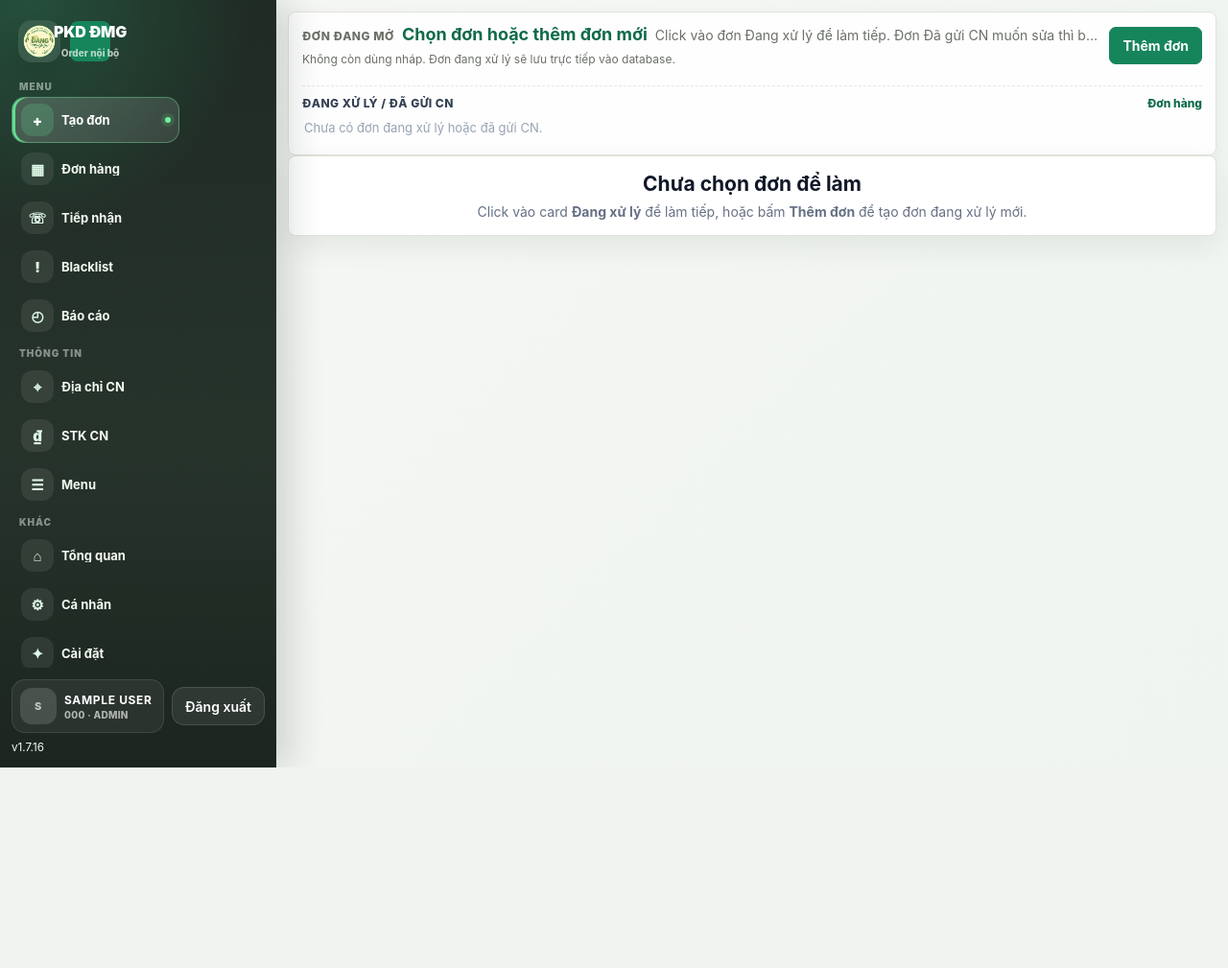
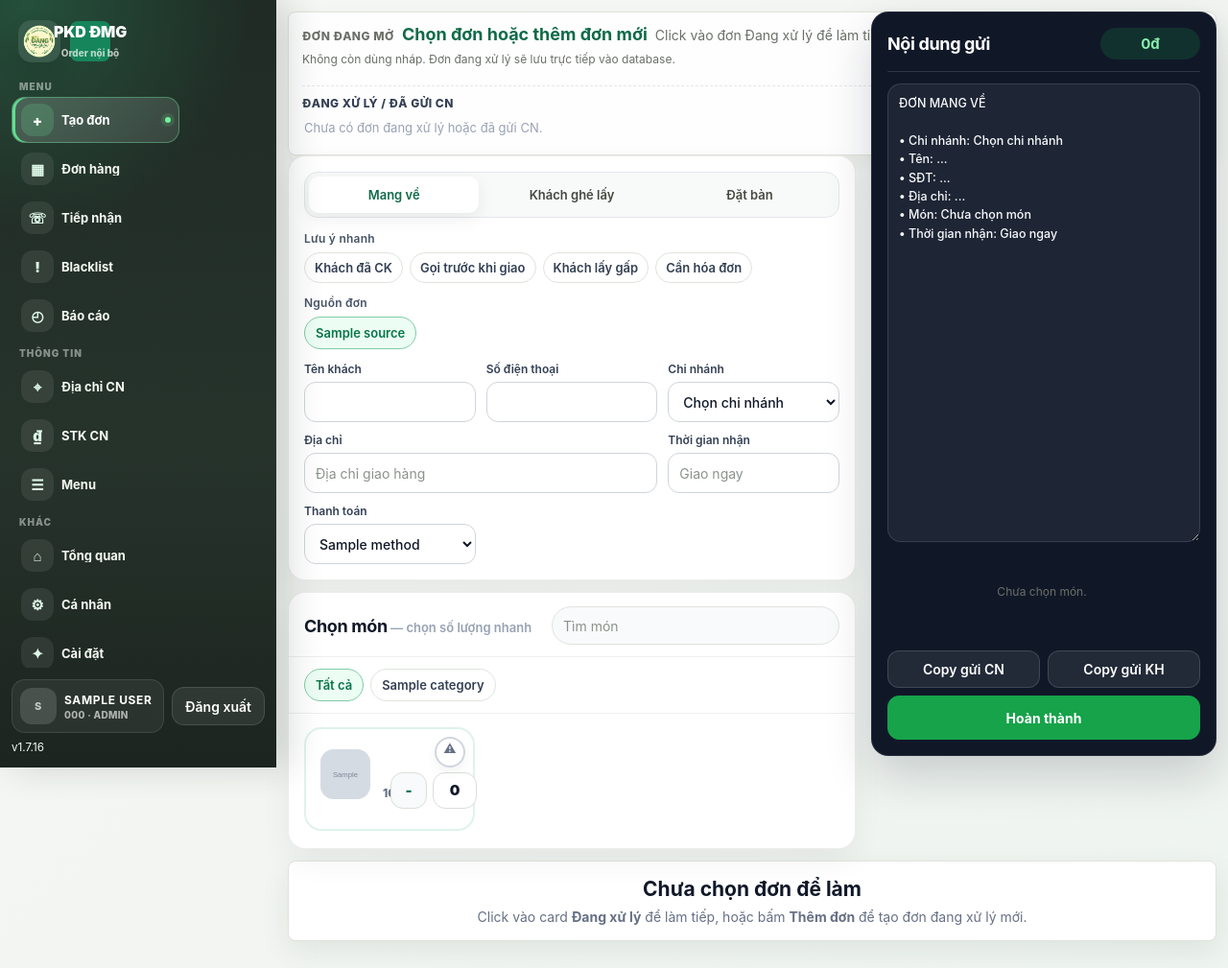
Before and after one commit to tinonguyen15/PKD-DMG, a PHP site: page /orders/create in a window 1280 px wide. Shown: the whole page at 96% size. Before the commit the page ends 800 px from the top, so only its background shows below. Run offline with PHP 8.4, Linux system fonts and the light colour scheme; the visitor is signed in with stand-in values (Sample User, id 1); tables that the repository leaves empty hold one stand-in row (values such as "Sample post"); grey boxes marked "Sample" are stand-in pictures; some libraries are stand-ins or nearby versions.

Commit message:
Enable no-reload order workspace form

```diff
--- a/app/Views/orders/create.php
+++ b/app/Views/orders/create.php
@@ -20,37 +20,23 @@ $sourceCandidate = (int) ($old['source_id'] ?? ($orderPreferences['default_sourc
 $sourceIds = array_map('intval', array_column($sources, 'id'));
 $selectedSource = in_array($sourceCandidate, $sourceIds, true) ? $sourceCandidate : (int) ($sources[0]['id'] ?? 0);
 $paymentAllowedTypes = function (string $name): string {
-    if (in_array($name, ['COD', 'Chuyển khoản'], true)) {
-        return 'delivery';
-    }
-    if (in_array($name, ['Thanh toán khi ghé lấy', 'Đã thanh toán trước'], true)) {
-        return 'pickup';
-    }
-
+    if (in_array($name, ['COD', 'Chuyển khoản'], true)) return 'delivery';
+    if (in_array($name, ['Thanh toán khi ghé lấy', 'Đã thanh toán trước'], true)) return 'pickup';
     return '';
 };
 $allowedPaymentId = function (int $id, string $type) use ($payments, $paymentAllowedTypes): int {
     foreach ($payments as $payment) {
-        if ((int) $payment['id'] === $id && $paymentAllowedTypes($payment['name']) === $type) {
-            return $id;
+        if ((int) $payment['id'] === $id && $paymentAllowedTypes($payment['name']) === $type) return $id;
     }
-    }
-
     return 0;
 };
 $defaultPaymentId = function (string $type) use ($payments, $paymentAllowedTypes, $allowedPaymentId, $orderPreferences): int {
     $preferenceKey = $type === 'pickup' ? 'default_pickup_payment_method_id' : 'default_delivery_payment_method_id';
     $preferred = $allowedPaymentId((int) ($orderPreferences[$preferenceKey] ?? 0), $type);
-    if ($preferred > 0) {
-        return $preferred;
+    if ($preferred > 0) return $preferred;
+    foreach ($payments as $payment) {
+        if ($paymentAllowedTypes($payment['name']) === $type) return (int) $payment['id'];
     }
-
-    foreach ($payments as $payment) {
-        if ($paymentAllowedTypes($payment['name']) === $type) {
-            return (int) $payment['id'];
-        }
-    }
-
     return 0;
 };
 $selectedPaymentCandidate = (int) ($old['payment_method_id'] ?? $defaultPaymentId($selectedType));
@@ -66,7 +52,7 @@ $selectedPayment = $allowedPaymentId($selectedPaymentCandidate, $selectedType) ?
   </div>
 <?php endif; ?>
 
-<form id="order-new-processing-form" method="post" action="<?= e(url('/orders/new-processing')) ?>" hidden>
+<form id="order-new-processing-form" method="post" action="<?= e(url('/orders/new-processing-json')) ?>" hidden data-new-processing-form>
   <?= csrf_field() ?>
 </form>
 
@@ -78,7 +64,7 @@ $selectedPayment = $allowedPaymentId($selectedPaymentCandidate, $selectedType) ?
       <p data-active-draft-info><?= $editingOrderId > 0 ? 'Đơn đang xử lý. Thay đổi sẽ tự lưu, Copy gửi CN để gửi chi nhánh.' : 'Click vào đơn Đang xử lý để làm tiếp. Đơn Đã gửi CN muốn sửa thì bấm icon cây bút.' ?></p>
       <small data-draft-sync-status><?= $editingOrderId > 0 ? 'Đang sửa đơn thật trong hệ thống, không còn dùng nháp.' : 'Không còn dùng nháp. Đơn đang xử lý sẽ lưu trực tiếp vào database.' ?></small>
     </div>
-    <button class="btn primary" type="submit" form="order-new-processing-form">Thêm đơn</button>
+    <button class="btn primary" type="submit" form="order-new-processing-form" data-add-processing-order>Thêm đơn</button>
   </div>
 
   <div class="draft-open-strip">
@@ -87,7 +73,7 @@ $selectedPayment = $allowedPaymentId($selectedPaymentCandidate, $selectedType) ?
         <strong>Đang xử lý / Đã gửi CN</strong>
         <a href="<?= e(url('/orders')) ?>">Đơn hàng</a>
       </div>
-      <div class="open-order-list">
+      <div class="open-order-list" data-open-order-list>
         <?php foreach ($activeOrders as $row): ?>
           <?php
             $status = (string) ($row['workflow_status'] ?? 'processing');
@@ -99,22 +85,23 @@ $selectedPayment = $allowedPaymentId($selectedPaymentCandidate, $selectedType) ?
           ?>
           <article
             class="open-order-card <?= $status === 'sent' ? 'is-sent' : 'is-processing' ?> <?= $isCurrentEdit ? 'is-editing' : '' ?>"
-            <?= $isProcessing ? 'data-open-order-url="' . e(url('/orders/create?edit_order_id=' . (int) $row['id'])) . '"' : '' ?>
+            data-open-order-card
+            data-order-id="<?= (int) $row['id'] ?>"
+            data-edit-data-url="<?= e(url('/orders/' . (int) $row['id'] . '/edit-data')) ?>"
+            data-open-order-url="<?= e(url('/orders/create?edit_order_id=' . (int) $row['id'])) ?>"
           >
             <div class="open-order-main">
               <a href="<?= e(url('/orders/' . (int) $row['id'])) ?>"><?= e($row['order_code']) ?></a>
-              <span><?= $isCurrentEdit ? 'Đang làm' : e($workflowLabels[$status] ?? $status) ?></span>
+              <span data-open-order-status><?= $isCurrentEdit ? 'Đang làm' : e($workflowLabels[$status] ?? $status) ?></span>
             </div>
-            <div class="open-order-meta">
+            <div class="open-order-meta" data-open-order-meta>
               <?= e(trim((string) ($row['customer_name'] ?? '')) ?: 'Chưa nhập tên') ?><?= trim((string) ($row['phone'] ?? '')) !== '' ? ' - ' . e($row['phone']) : '' ?><br>
               <?= e($row['branch_name'] ?: 'Chưa CN') ?> | <?= e($row['source_name'] ?: 'Chưa nguồn') ?>
             </div>
             <div class="open-order-bottom">
-              <b><?= money((int) $row['total']) ?></b>
+              <b data-open-order-total><?= money((int) $row['total']) ?></b>
               <div class="open-order-actions">
-                <?php if ($status === 'sent'): ?>
-                  <button class="btn ghost open-order-edit-btn" type="submit" form="<?= e($reopenFormId) ?>" title="Sửa lại đơn đã gửi CN">✎</button>
-                <?php endif; ?>
+                <button class="btn ghost open-order-edit-btn <?= $status === 'sent' ? '' : 'is-hidden' ?>" type="submit" form="<?= e($reopenFormId) ?>" title="Sửa lại đơn đã gửi CN">✎</button>
                 <button
                   class="btn ghost"
                   type="button"
@@ -125,33 +112,30 @@ $selectedPayment = $allowedPaymentId($selectedPaymentCandidate, $selectedType) ?
                 <button class="btn complete" type="submit" form="<?= e($completeFormId) ?>">Hoàn thành</button>
               </div>
             </div>
-            <?php if ($isProcessing): ?>
-              <small class="open-order-hint">Click card để làm tiếp</small>
-            <?php else: ?>
-              <small class="open-order-hint">Bấm ✎ để chuyển về Đang xử lý và sửa lại</small>
-            <?php endif; ?>
-            <textarea id="<?= e($copyId) ?>" class="active-order-copy" readonly><?= e($row['generated_text'] ?: '') ?></textarea>
+            <small class="open-order-hint" data-open-order-hint><?= $isProcessing ? 'Click card để làm tiếp' : 'Bấm ✎ để chuyển về Đang xử lý và sửa lại' ?></small>
+            <textarea id="<?= e($copyId) ?>" class="active-order-copy" readonly data-open-order-copy><?= e($row['generated_text'] ?: '') ?></textarea>
           </article>
         <?php endforeach; ?>
         <?php if (!$activeOrders): ?>
-          <p class="open-order-empty">Chưa có đơn đang xử lý hoặc đã gửi CN.</p>
+          <p class="open-order-empty" data-open-order-empty>Chưa có đơn đang xử lý hoặc đã gửi CN.</p>
         <?php endif; ?>
       </div>
     </div>
   </div>
 </section>
 
-<?php if ($editingOrderId > 0): ?>
 <script type="application/json" data-order-preferences><?= json_encode($orderPreferences, JSON_UNESCAPED_UNICODE | JSON_HEX_TAG | JSON_HEX_APOS | JSON_HEX_AMP | JSON_HEX_QUOT) ?></script>
 <script type="application/json" data-order-drafts>[]</script>
 
 <form
-    class="order-layout"
+  class="order-layout order-workspace-form <?= $editingOrderId > 0 ? '' : 'is-workspace-hidden' ?>"
   method="post"
   action="<?= e(url('/orders')) ?>"
   data-order-create
-    data-order-editing="1"
-    data-edit-order-code="<?= e($editingOrderCode ?: ('#' . $editingOrderId)) ?>"
+  data-order-workspace-form
+  data-order-editing="<?= $editingOrderId > 0 ? '1' : '0' ?>"
+  data-edit-order-code="<?= e($editingOrderCode ?: ($editingOrderId > 0 ? '#' . $editingOrderId : '')) ?>"
+  data-current-order-id="<?= $editingOrderId ?>"
   data-draft-save-url=""
   data-drafts-url=""
   data-customer-lookup-url="<?= e(url('/orders/customer-lookup')) ?>"
@@ -164,16 +148,13 @@ $selectedPayment = $allowedPaymentId($selectedPaymentCandidate, $selectedType) ?
 
   <section class="panel order-form-panel">
     <div class="section-head">
-        <h2>Làm tiếp đơn <?= e($editingOrderCode ?: ('#' . $editingOrderId)) ?></h2>
+      <h2 data-workspace-title><?= $editingOrderId > 0 ? 'Làm tiếp đơn ' . e($editingOrderCode ?: ('#' . $editingOrderId)) : 'Chưa chọn đơn' ?></h2>
       <a class="btn ghost" href="<?= e(url('/orders')) ?>">Đơn hàng</a>
     </div>
 
     <div class="segmented">
       <?php foreach (['delivery' => 'Mang về', 'pickup' => 'Khách ghé lấy', 'booking' => 'Đặt bàn'] as $type => $label): ?>
-          <label>
-            <input type="radio" name="order_type" value="<?= e($type) ?>" <?= $selectedType === $type ? 'checked' : '' ?>>
-            <span><?= e($label) ?></span>
-          </label>
+        <label><input type="radio" name="order_type" value="<?= e($type) ?>" <?= $selectedType === $type ? 'checked' : '' ?>><span><?= e($label) ?></span></label>
       <?php endforeach; ?>
     </div>
 
@@ -182,10 +163,7 @@ $selectedPayment = $allowedPaymentId($selectedPaymentCandidate, $selectedType) ?
         <span>Lưu ý nhanh</span>
         <div class="chip-select compact">
           <?php foreach ($quickNoticeLabels as $key => $label): ?>
-              <label>
-                <input type="checkbox" name="quick_notices[]" value="<?= e($key) ?>" <?= in_array($key, $selectedQuickNotices, true) ? 'checked' : '' ?>>
-                <span><?= e($label) ?></span>
-              </label>
+            <label><input type="checkbox" name="quick_notices[]" value="<?= e($key) ?>" <?= in_array($key, $selectedQuickNotices, true) ? 'checked' : '' ?>><span><?= e($label) ?></span></label>
           <?php endforeach; ?>
         </div>
       </div>
@@ -195,21 +173,14 @@ $selectedPayment = $allowedPaymentId($selectedPaymentCandidate, $selectedType) ?
       <span>Nguồn đơn</span>
       <div class="chip-select">
         <?php foreach ($sources as $source): ?>
-            <label>
-              <input type="radio" name="source_id" value="<?= (int) $source['id'] ?>" <?= $selectedSource === (int) $source['id'] ? 'checked' : '' ?>>
-              <span><?= e($source['name']) ?></span>
-            </label>
+          <label><input type="radio" name="source_id" value="<?= (int) $source['id'] ?>" <?= $selectedSource === (int) $source['id'] ? 'checked' : '' ?>><span><?= e($source['name']) ?></span></label>
         <?php endforeach; ?>
       </div>
     </div>
 
     <div class="form-grid order-info-grid">
-        <label>Tên khách
-          <input name="customer_name" value="<?= e($old['customer_name'] ?? '') ?>" required>
-        </label>
-        <label>Số điện thoại
-          <input name="phone" value="<?= e($old['phone'] ?? '') ?>" data-customer-phone autocomplete="tel" required>
-        </label>
+      <label>Tên khách<input name="customer_name" value="<?= e($old['customer_name'] ?? '') ?>" required></label>
+      <label>Số điện thoại<input name="phone" value="<?= e($old['phone'] ?? '') ?>" data-customer-phone autocomplete="tel" required></label>
       <label>Chi nhánh
         <select name="branch_id" data-branch-select required>
           <option value="">Chọn chi nhánh</option>
@@ -218,15 +189,9 @@ $selectedPayment = $allowedPaymentId($selectedPaymentCandidate, $selectedType) ?
           <?php endforeach; ?>
         </select>
       </label>
-        <label data-booking-field>Số lượng khách
-          <input type="number" min="1" name="guest_count" value="<?= e($old['guest_count'] ?? '') ?>" placeholder="Ví dụ: 5">
-        </label>
-        <label class="wide" data-address-field>Địa chỉ
-          <input name="address" value="<?= e($old['address'] ?? '') ?>" placeholder="Địa chỉ giao hàng">
-        </label>
-        <label data-time-label>Thời gian nhận
-          <input name="receive_time" value="<?= e($old['receive_time'] ?? '') ?>" placeholder="Giao ngay">
-        </label>
+      <label data-booking-field>Số lượng khách<input type="number" min="1" name="guest_count" value="<?= e($old['guest_count'] ?? '') ?>" placeholder="Ví dụ: 5"></label>
+      <label class="wide" data-address-field>Địa chỉ<input name="address" value="<?= e($old['address'] ?? '') ?>" placeholder="Địa chỉ giao hàng"></label>
+      <label data-time-label>Thời gian nhận<input name="receive_time" value="<?= e($old['receive_time'] ?? '') ?>" placeholder="Giao ngay"></label>
       <label data-payment-field>Thanh toán
         <select name="payment_method_id" required>
           <?php foreach ($payments as $payment): ?>
@@ -235,36 +200,21 @@ $selectedPayment = $allowedPaymentId($selectedPaymentCandidate, $selectedType) ?
           <?php endforeach; ?>
         </select>
       </label>
-        <label class="wide" data-booking-note-field>Ghi chú đặt bàn
-          <input name="note" value="<?= e($old['note'] ?? '') ?>" placeholder="Ví dụ: Phòng lạnh">
-        </label>
+      <label class="wide" data-booking-note-field>Ghi chú đặt bàn<input name="note" value="<?= e($old['note'] ?? '') ?>" placeholder="Ví dụ: Phòng lạnh"></label>
     </div>
 
     <div class="customer-insight" data-customer-insight hidden>
-        <div class="customer-insight__head">
-          <div>
-            <span data-customer-status>Đang tra cứu</span>
-            <strong data-customer-title>Lịch sử khách hàng</strong>
-          </div>
-          <button class="btn ghost small-btn" type="button" data-customer-fill hidden>Dùng thông tin cũ</button>
-        </div>
+      <div class="customer-insight__head"><div><span data-customer-status>Đang tra cứu</span><strong data-customer-title>Lịch sử khách hàng</strong></div><button class="btn ghost small-btn" type="button" data-customer-fill hidden>Dùng thông tin cũ</button></div>
       <div class="customer-warning" data-customer-warning hidden></div>
       <div class="customer-metrics" data-customer-metrics></div>
       <div class="customer-last" data-customer-last></div>
       <div class="customer-orders" data-customer-orders></div>
-        <div class="customer-blacklist-actions">
-          <input data-customer-blacklist-reason placeholder="Lý do blacklist, ví dụ: boom hàng nhiều lần">
-          <button class="btn danger" type="button" data-customer-blacklist-add>Thêm blacklist</button>
-          <button class="btn ghost" type="button" data-customer-blacklist-remove hidden>Gỡ blacklist</button>
-        </div>
+      <div class="customer-blacklist-actions"><input data-customer-blacklist-reason placeholder="Lý do blacklist, ví dụ: boom hàng nhiều lần"><button class="btn danger" type="button" data-customer-blacklist-add>Thêm blacklist</button><button class="btn ghost" type="button" data-customer-blacklist-remove hidden>Gỡ blacklist</button></div>
     </div>
   </section>
 
   <section class="panel menu-panel" data-menu-panel>
-      <div class="section-head">
-        <h2>Chọn món</h2>
-        <input class="search compact" data-menu-search placeholder="Tìm món">
-      </div>
+    <div class="section-head"><h2>Chọn món</h2><input class="search compact" data-menu-search placeholder="Tìm món"></div>
     <div class="chip-row">
       <button type="button" class="chip active" data-category-filter="all">Tất cả</button>
       <?php foreach ($categories as $category): ?>
@@ -274,46 +224,20 @@ $selectedPayment = $allowedPaymentId($selectedPaymentCandidate, $selectedType) ?
     <div class="menu-grid">
       <?php foreach ($items as $item): ?>
         <?php $qty = (int) ($oldItems[$item['id']] ?? 0); ?>
-          <article class="menu-card"
-            data-menu-card
-            data-category="<?= e($item['category_slug']) ?>"
-            data-name="<?= e($item['name'] . ' ' . $item['branch_name'] . ' ' . $item['customer_name']) ?>"
-            data-branch-name="<?= e($item['branch_name'] ?: $item['name']) ?>"
-            data-customer-name="<?= e($item['customer_name'] ?: $item['name']) ?>"
-            data-price="<?= (int) $item['price'] ?>">
+        <article class="menu-card" data-menu-card data-category="<?= e($item['category_slug']) ?>" data-name="<?= e($item['name'] . ' ' . $item['branch_name'] . ' ' . $item['customer_name']) ?>" data-branch-name="<?= e($item['branch_name'] ?: $item['name']) ?>" data-customer-name="<?= e($item['customer_name'] ?: $item['name']) ?>" data-price="<?= (int) $item['price'] ?>">
           <div class="dish-thumb">
-              <?php if ($item['image_path']): ?>
-                <img src="<?= e(url($item['image_path'])) ?>" alt="">
-              <?php else: ?>
-                <span><?= e(mb_substr($item['name'], 0, 2, 'UTF-8')) ?></span>
-              <?php endif; ?>
+            <?php if ($item['image_path']): ?><img src="<?= e(url($item['image_path'])) ?>" alt=""><?php else: ?><span><?= e(mb_substr($item['name'], 0, 2, 'UTF-8')) ?></span><?php endif; ?>
           </div>
-            <div class="dish-info">
-              <strong><?= e($item['name']) ?></strong>
-              <span><?= money((int) $item['price']) ?></span>
-              <?php if (in_array((int) $item['id'], $favoriteItemIds, true)): ?>
-                <em class="item-badge">Ghim</em>
-              <?php endif; ?>
-            </div>
-            <div class="qty-control">
-              <button type="button" data-qty-step="-1">-</button>
-              <input class="qty-input" name="items[<?= (int) $item['id'] ?>]" value="<?= $qty ?>" inputmode="numeric">
-              <button type="button" data-qty-step="1">+</button>
-            </div>
-            <label class="item-note-row" data-item-note-row>
-              Ghi chú món
-              <input name="item_notes[<?= (int) $item['id'] ?>]" value="<?= e($oldItemNotes[$item['id']] ?? '') ?>" placeholder="Ví dụ: ít cay, thêm rau">
-            </label>
+          <div class="dish-info"><strong><?= e($item['name']) ?></strong><span><?= money((int) $item['price']) ?></span><?php if (in_array((int) $item['id'], $favoriteItemIds, true)): ?><em class="item-badge">Ghim</em><?php endif; ?></div>
+          <div class="qty-control"><button type="button" data-qty-step="-1">-</button><input class="qty-input" name="items[<?= (int) $item['id'] ?>]" value="<?= $qty ?>" inputmode="numeric"><button type="button" data-qty-step="1">+</button></div>
+          <label class="item-note-row" data-item-note-row>Ghi chú món<input name="item_notes[<?= (int) $item['id'] ?>]" value="<?= e($oldItemNotes[$item['id']] ?? '') ?>" placeholder="Ví dụ: ít cay, thêm rau"></label>
         </article>
       <?php endforeach; ?>
     </div>
   </section>
 
   <aside class="panel cart-panel sticky">
-      <div class="section-head">
-        <h2>Nội dung gửi</h2>
-        <strong data-order-total>0đ</strong>
-      </div>
+    <div class="section-head"><h2>Nội dung gửi</h2><strong data-order-total>0đ</strong></div>
     <textarea class="copy-box" readonly data-order-preview></textarea>
     <div class="cart-lines" data-cart-lines></div>
     <div class="primary-actions">
@@ -323,26 +247,25 @@ $selectedPayment = $allowedPaymentId($selectedPaymentCandidate, $selectedType) ?
     </div>
   </aside>
 </form>
-<?php else: ?>
-  <section class="panel order-empty-workspace">
+
+<section class="panel order-empty-workspace <?= $editingOrderId > 0 ? 'is-hidden' : '' ?>" data-order-empty-workspace>
   <h2>Chưa chọn đơn để làm</h2>
   <p>Click vào card <strong>Đang xử lý</strong> để làm tiếp, hoặc bấm <strong>Thêm đơn</strong> để tạo đơn đang xử lý mới.</p>
 </section>
-<?php endif; ?>
 
+<div data-open-order-forms>
 <?php foreach ($activeOrders as $row): ?>
   <form id="active-order-complete-<?= (int) $row['id'] ?>" class="active-order-complete-form" method="post" action="<?= e(url('/orders/' . (int) $row['id'] . '/status')) ?>">
     <?= csrf_field() ?>
     <input type="hidden" name="workflow_status" value="completed">
   </form>
-  <form id="active-order-reopen-<?= (int) $row['id'] ?>" class="active-order-reopen-form" method="post" action="<?= e(url('/orders/' . (int) $row['id'] . '/reopen-edit')) ?>">
+  <form id="active-order-reopen-<?= (int) $row['id'] ?>" class="active-order-reopen-form" method="post" action="<?= e(url('/orders/' . (int) $row['id'] . '/reopen-edit-json')) ?>">
     <?= csrf_field() ?>
   </form>
 <?php endforeach; ?>
+</div>
 
-<script src="<?= e(asset_url('/assets/js/order-open-orders.js')) ?>"></script>
-<?php if ($editingOrderId > 0): ?>
 <script src="<?= e(asset_url('/assets/js/order-create-flow.js')) ?>"></script>
 <script src="<?= e(asset_url('/assets/js/menu-card-click.js')) ?>"></script>
 <script src="<?= e(asset_url('/assets/js/order-edit-mode.js')) ?>"></script>
-<?php endif; ?>
+<script src="<?= e(asset_url('/assets/js/order-open-orders.js')) ?>"></script>
```
Lines whose indentation alone changed are shown as unchanged.
